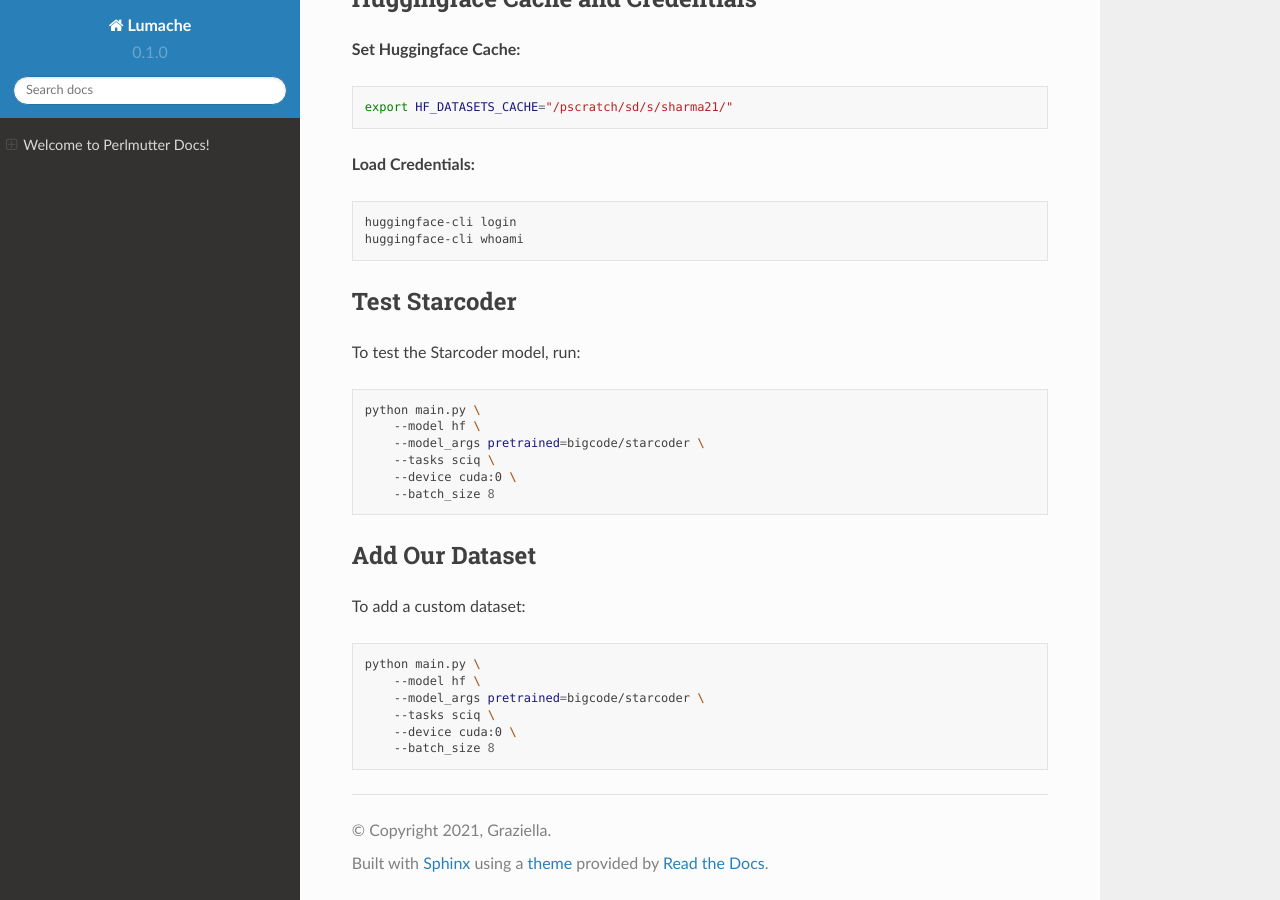
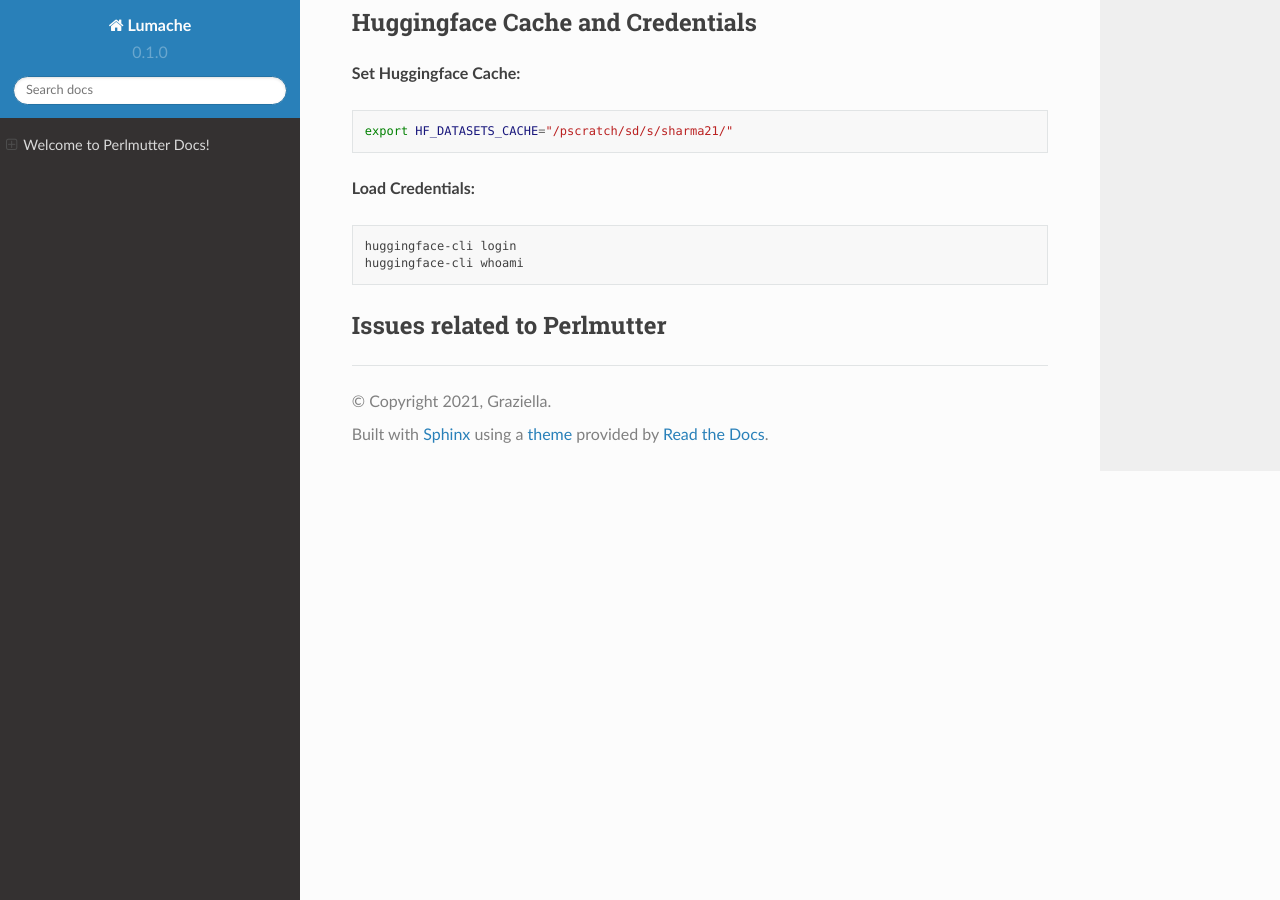
Before and after one commit to HPC-FAIR/Perlmutter-docs, a Sphinx documentation site: the page built from docs/source/index.rst, in a window 1280 px wide and 900 px high, scrolled down 938 px. Built offline with Sphinx 7.4.7 and the Read the Docs theme 2.0.0, drawn with Linux system fonts in a browser that asks for light colours; some of the changed text lies outside the part shown.

Commit message:
Update index.rst

```diff
--- a/docs/source/index.rst
+++ b/docs/source/index.rst
@@ -10,6 +10,7 @@ Contents
 - `Creating Virtual Environment`_
 - `Using NERSC PyTorch Modules`_
 - `Huggingface Cache and Credentials`_
+- `Issues related to perlmutter`_
 
 SSH into Perlmutter
 -------------------
@@ -54,30 +55,7 @@ Huggingface Cache and Credentials
    huggingface-cli login
    huggingface-cli whoami
 
-Test Starcoder
+
+
+Issues related to Perlmutter
 --------------
-
-To test the Starcoder model, run:
-
-.. code-block:: bash
-
-   python main.py \
-       --model hf \
-       --model_args pretrained=bigcode/starcoder \
-       --tasks sciq \
-       --device cuda:0 \
-       --batch_size 8
-
-Add Our Dataset
----------------
-
-To add a custom dataset:
-
-.. code-block:: bash
-
-   python main.py \
-       --model hf \
-       --model_args pretrained=bigcode/starcoder \
-       --tasks sciq \
-       --device cuda:0 \
-       --batch_size 8
```
